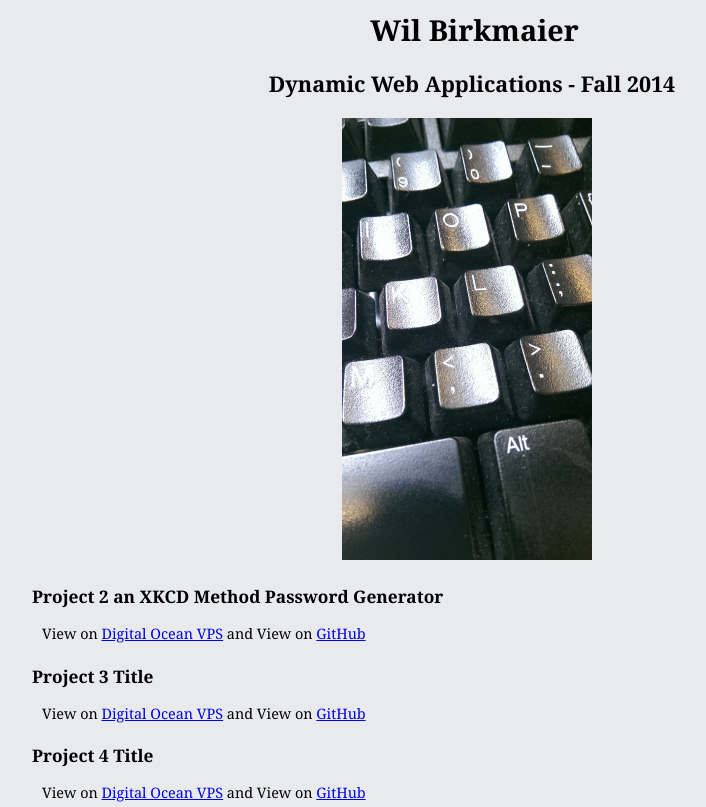
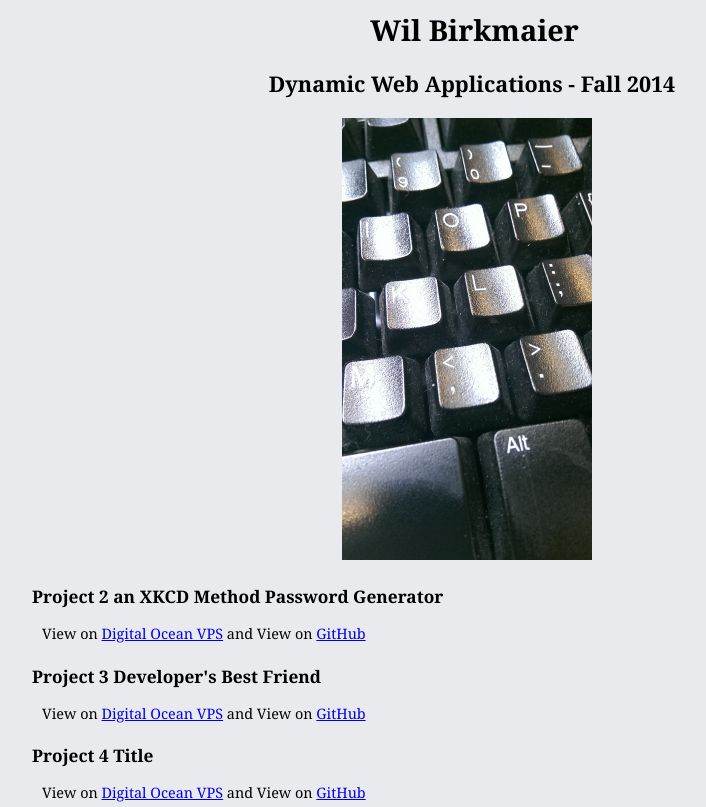
Before and after one commit to wbirkmaier/p1, a plain HTML site: page index.html in a window 1280 px wide. Shown: the top 807 px of the page, without its empty margins (173-879 px from the left). Drawn offline with Linux system fonts and the light colour scheme.

Commit message:
Updated for p3

```diff
--- a/index.html
+++ b/index.html
@@ -21,7 +21,7 @@
 	<h3>Project 2 an XKCD Method Password Generator</h3>
 		<p>View on <a href="http://p2.awkupi.me/">Digital Ocean VPS</a> and View on <a href="https://github.com/wbirkmaier/p2">GitHub</a></p>
 
-        <h3>Project 3 Title</h3>
+        <h3>Project 3 Developer's Best Friend</h3>
 	        <p>View on <a href="http://p3.awkupi.me/">Digital Ocean VPS</a> and View on <a href="https://github.com/wbirkmaier/p3">GitHub</a></p>
 
         <h3>Project 4 Title</h3>
```
